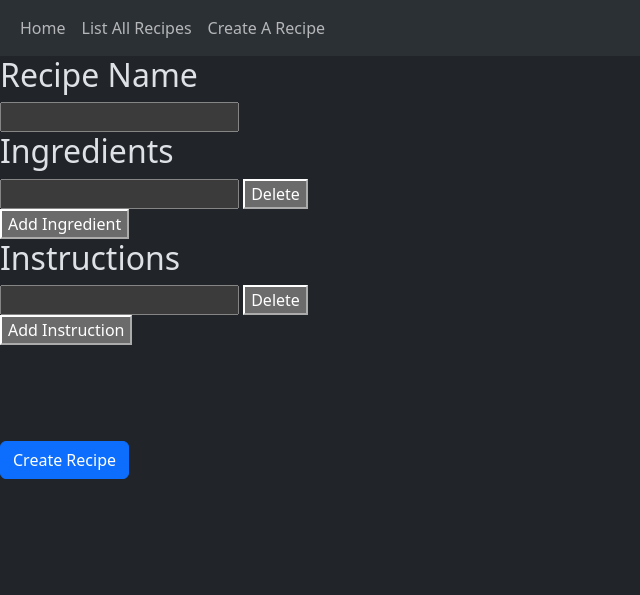
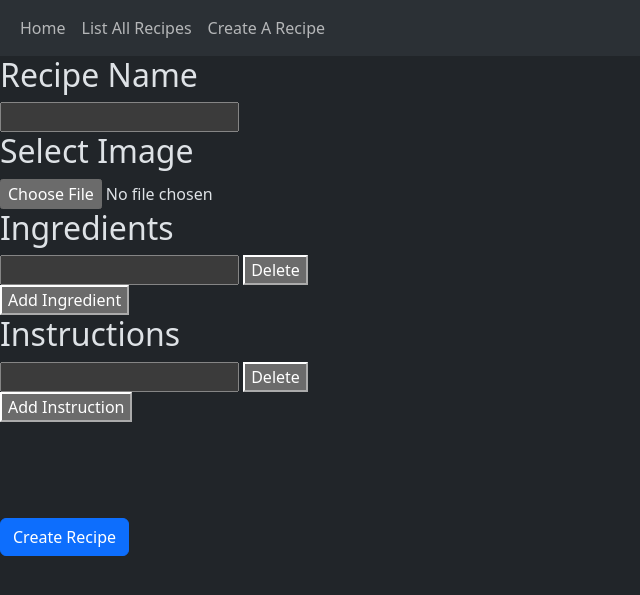
Before and after one commit to Michael-W-Mason/Python_Recipe_App, a Flask app: page /create_recipe in a window 1280 px wide. Shown: the top 595 px of the page, without its empty margins (0-640 px from the left). Run offline with Flask 3, Linux system fonts and the light colour scheme; some libraries are stand-ins or nearby versions.

Commit message:
Added Image Upload For Recipe

```diff
--- a/src/configs/db.py
+++ b/src/configs/db.py
@@ -4,6 +4,6 @@ from peewee import SqliteDatabase
 db = SqliteDatabase('./db/recipes.db')
 
 def create_tables():
-    from src.models.recipe_model import Recipes, Ingredients, Instructions
+    from src.models.recipe_model import Recipes, Ingredients, Instructions, Recipe_Image
     with db:
-        db.create_tables([Recipes, Ingredients, Instructions])
+        db.create_tables([Recipes, Ingredients, Instructions, Recipe_Image])
--- a/src/controllers/recipe_controller.py
+++ b/src/controllers/recipe_controller.py
@@ -1,7 +1,12 @@
 from src import app
 from flask import render_template, redirect, request, session
-from src.models.recipe_model import Recipes, Ingredients, Instructions
+from werkzeug.utils import secure_filename
+import os
+from src.models.recipe_model import Recipes, Ingredients, Instructions, Recipe_Image
 
+UPLOAD_FOLDER = './db/images'
+ALLOWED_EXTENSIONS = {'jpg', 'png', 'jpeg', 'gif'}
+app.config['UPLOAD_FOLDER'] = UPLOAD_FOLDER
 
 @app.route('/')
 def home():
@@ -108,9 +113,25 @@ def submit_recipe():
     data['name']  = request.form.get('recipe')
     data['ingredients'] = request.form.getlist('ingredient[]')
     data['instructions'] = request.form.getlist('instruction[]')
+
     recipe = Recipes()
     recipe.name = data['name']
     recipe.save()
+
+    if 'recipe_image' not in request.files:
+        return redirect(request.url)
+    file = request.files['recipe_image']
+    if file.filename == '':
+        return redirect(request.url)
+    if file and allowed_file(file.filename):
+        filename = secure_filename(file.filename)
+        file.save(os.path.join(app.config['UPLOAD_FOLDER'], filename))
+        recipe_image = Recipe_Image()
+        recipe_image.recipe = recipe.id
+        recipe_image.filename = filename
+        recipe_image.save()
+
+
     for i, ele in enumerate(data['ingredients']):
         ingredient = Ingredients()
         ingredient.recipe = recipe.id
@@ -125,3 +146,7 @@ def submit_recipe():
         instruction.save()
 
     return redirect('/')
+
+def allowed_file(filename):
+    return '.' in filename and \
+           filename.rsplit('.', 1)[1].lower() in ALLOWED_EXTENSIONS
--- a/src/models/recipe_model.py
+++ b/src/models/recipe_model.py
@@ -27,3 +27,8 @@ class Instructions(BaseModel):
     instruction = CharField()
     created_at = TimestampField(default=datetime.now())
     updated_at = TimestampField(default=datetime.now())
+
+class Recipe_Image(BaseModel):
+    id = PrimaryKeyField()
+    recipe = ForeignKeyField(Recipes, backref='images')
+    filename = CharField(max_length=255)
--- a/src/templates/recipe_form.html
+++ b/src/templates/recipe_form.html
@@ -4,7 +4,7 @@
 {% if 'id' in recipe %}
 <form action="/submit_recipe/{{ recipe.id }}" method="post" id="recipe_form">
 {% else %}
-<form action="/submit_recipe" method="post" id="recipe_form">
+<form action="/submit_recipe" method="post" id="recipe_form" enctype="multipart/form-data">
 {% endif %}
     <h2>Recipe Name</h2>
     {% if 'name' in recipe %}
@@ -12,6 +12,8 @@
     {% else %}
     <input type="text" name="recipe">
     {% endif %}
+    <h2>Select Image</h2>
+    <input type="file" name="recipe_image">
     <h2>Ingredients</h2>
     <div id="ingredients">
         {% if 'ingredients' in recipe %}
```
Also changed, not shown: 1 other file.
